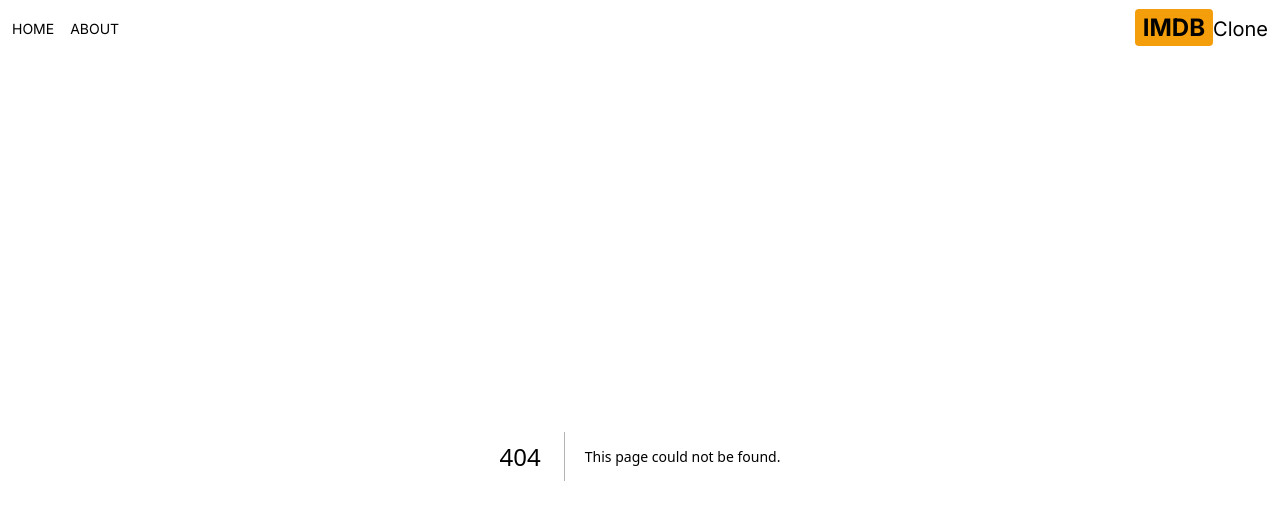
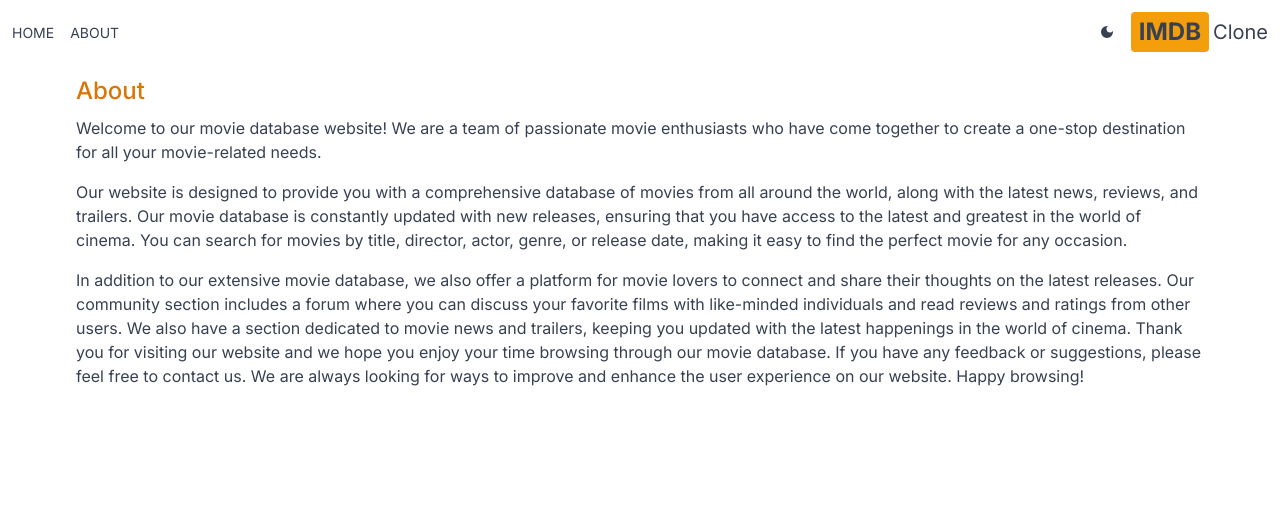
Before and after one commit to kushal-sinha/IMDB-NEXT-JS, a Next.js app: page /about in a window 1280 px wide. Before the commit this address had no page. Shown: the top 520 px of the page. Built offline with nearby package versions, Linux system fonts and the light colour scheme.

Commit message:
created the about page

```diff
--- a/package.json
+++ b/package.json
@@ -10,6 +10,7 @@
   },
   "dependencies": {
     "@next/font": "^14.2.2",
+    "next-themes": "^0.3.0",
     "react": "^18",
     "react-dom": "^18",
     "react-icons": "^5.1.0"
--- /dev/null
+++ b/src/app/Provider.jsx
@@ -0,0 +1,14 @@
+'use client';
+import React, { Children } from 'react'
+import { ThemeProvider } from 'next-themes';
+
+export default function Provider({ children }) {
+    return (
+        <ThemeProvider defaultTheme='system' attribute='class'>
+            <div className='text-gray-700 dark:text-gray-200 dark:bg-gray-700 min-h-screen select-none transition-colors duration-300'>
+                {children}
+
+            </div>
+        </ThemeProvider>
+    )
+}
--- /dev/null
+++ b/src/app/about/page.jsx
@@ -0,0 +1,36 @@
+export default function About() {
+    return (
+        <div className='max-w-6xl mx-auto p-3 space-y-4'>
+            <h1 className='text-2xl font-medium text-amber-600 animate-bounce w-6 h-6 '>About</h1>
+            <p>
+                Welcome to our movie database website! We are a team of passionate movie
+                enthusiasts who have come together to create a one-stop destination for
+                all your movie-related needs.
+            </p>
+
+            <p>
+                Our website is designed to provide you with a comprehensive database of
+                movies from all around the world, along with the latest news, reviews,
+                and trailers. Our movie database is constantly updated with new
+                releases, ensuring that you have access to the latest and greatest in
+                the world of cinema. You can search for movies by title, director,
+                actor, genre, or release date, making it easy to find the perfect movie
+                for any occasion.
+            </p>
+
+            <p>
+                In addition to our extensive movie database, we also offer a platform
+                for movie lovers to connect and share their thoughts on the latest
+                releases. Our community section includes a forum where you can discuss
+                your favorite films with like-minded individuals and read reviews and
+                ratings from other users. We also have a section dedicated to movie news
+                and trailers, keeping you updated with the latest happenings in the
+                world of cinema. Thank you for visiting our website and we hope you
+                enjoy your time browsing through our movie database. If you have any
+                feedback or suggestions, please feel free to contact us. We are always
+                looking for ways to improve and enhance the user experience on our
+                website. Happy browsing!
+            </p>
+        </div>
+    );
+}
--- /dev/null
+++ b/src/app/components/DarkModeSwitch.jsx
@@ -0,0 +1,22 @@
+"use client"
+
+import { MdLightMode, MdDarkMode } from 'react-icons/md'
+import React, { useEffect } from 'react'
+import { useTheme } from 'next-themes'
+
+
+export default function DarkModeSwitch() {
+    const { theme, setTheme, systemTheme } = useTheme()
+    const [mounted, setMounted] = React.useState(false);
+    const currentTheme = theme === 'system' ? systemTheme : theme;
+    useEffect(() => setMounted(true), []);
+    return (
+        <div>
+            {mounted &&
+                (currentTheme === 'dark' ? (<MdLightMode onClick={() => setTheme('light')} className='text-xl cursor-pointer hover:text-amber-500' />
+                ) : (< MdDarkMode onClick={() => setTheme('dark')} />
+                ))}
+
+        </div>
+    )
+}
--- a/src/app/components/Header.jsx
+++ b/src/app/components/Header.jsx
@@ -3,6 +3,7 @@ import { AiFillHome } from 'react-icons/ai'
 import { BsFillInfoCircleFill } from 'react-icons/bs'
 import Menu_Item from './Menu_Item'
 import Link from 'next/link'
+import DarkModeSwitch from './DarkModeSwitch'
 
 export default function Header() {
     return (
@@ -13,11 +14,16 @@ export default function Header() {
 
 
             </div>
-            <Link href={'/'} className='felx gap-1 items-center'>
-                <span className='text-2xl font-bold bg-amber-500 py-1 px-2 rounded lg'>IMDB</span>
-                <span className='text-xl hidden sm:inline'>Clone</span>
+            <div className='flex items-center gap-4'>
+                <DarkModeSwitch />
+                <Link href={'/'} className='flex gap-1 items-center'>
+                    <span className='text-2xl font-bold bg-amber-500 py-1 px-2 rounded lg'>IMDB</span>
+                    <span className='text-xl hidden sm:inline'>Clone</span>
 
-            </Link>
+                </Link>
+            </div>
+
+
         </div>
     )
 }
--- a/src/app/layout.js
+++ b/src/app/layout.js
@@ -2,6 +2,7 @@
 import { Inter } from 'next/font/google';
 import "./globals.css";
 import Header from "./components/Header";
+import Provider from './Provider';
 
 const inter = Inter({ subsets: ["latin"] });
 
@@ -14,8 +15,12 @@ export default function RootLayout({ children }) {
   return (
     <html lang="en">
       <body className={inter.className}>
-        <Header />
-        {children}</body>
+        <Provider>
+          <Header />
+          {children}
+
+        </Provider>
+      </body>
     </html>
   );
 }
--- a/tailwind.config.js
+++ b/tailwind.config.js
@@ -15,4 +15,5 @@ module.exports = {
     },
   },
   plugins: [],
+  darkMode: 'class'
 };
```
Also changed, not shown: 1 other file (tests, documents, lock files or other folders).
